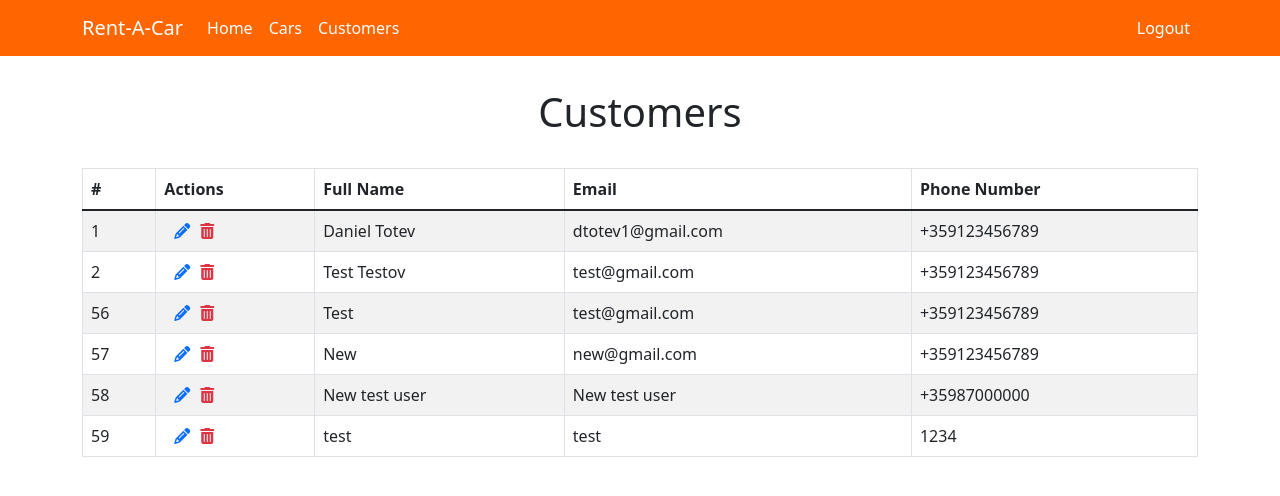
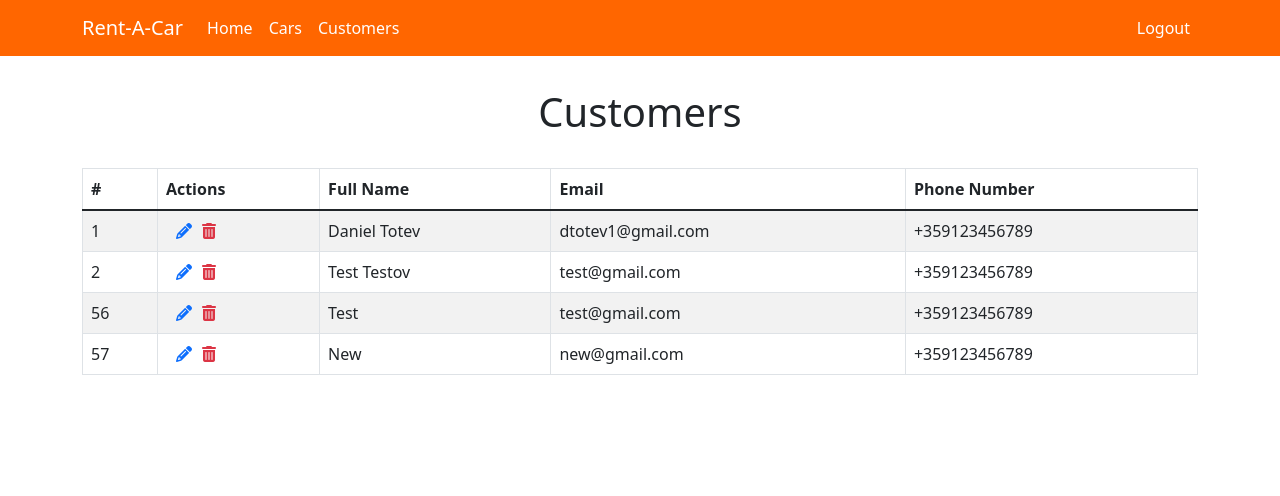
Before and after one commit to DanielTotev/React-Project-FMI, a React (Create React App) app: page /customers in a window 1280 px wide. Shown: the top 496 px of the page. Built offline with nearby package versions, Linux system fonts and the light colour scheme; data requests are answered from the project's data file; sample sign-in values are in the browser's storage.

Commit message:
Implemented delete customer

```diff
--- a/db/db.json
+++ b/db/db.json
@@ -28,20 +28,6 @@
       "password": "pass123",
       "phoneNumber": "+359123456789",
       "id": 57
-    },
-    {
-      "fullName": "New test user",
-      "email": "New test user",
-      "phoneNumber": "+35987000000",
-      "password": "1234",
-      "id": 58
-    },
-    {
-      "fullName": "test",
-      "email": "test",
-      "phoneNumber": "1234",
-      "password": "1234",
-      "id": 59
     }
   ],
   "vehicles": [
--- /dev/null
+++ b/src/components/customer/CustomerDeletePopup.jsx
@@ -0,0 +1,35 @@
+import React from "react";
+import { Modal, Button } from "react-bootstrap";
+import { deleteCustomer } from "../../util/customerUtils";
+
+export default function CustomerDeletePopup({
+  customer,
+  deleteCleanup,
+  show,
+  handleClose,
+}) {
+  const handleDeleteClick = async () => {
+    await deleteCustomer(customer.id);
+    deleteCleanup();
+    handleClose();
+  };
+  return (
+    <Modal show={show} onHide={handleClose}>
+      <Modal.Header closeButton>
+        <Modal.Title>Delete Customer</Modal.Title>
+      </Modal.Header>
+      <Modal.Body>
+        <p>Are you sure you want to delete this customer?</p>
+        <p>{`Name: ${customer.fullName} -  Email: ${customer.email}  - Phone Number: ${customer.phoneNumber}`}</p>
+      </Modal.Body>
+      <Modal.Footer>
+        <Button variant="secondary" onClick={handleClose}>
+          Close
+        </Button>
+        <Button variant="danger" onClick={handleDeleteClick}>
+          Delete customer
+        </Button>
+      </Modal.Footer>
+    </Modal>
+  );
+}
--- a/src/pages/CustomersListPage.jsx
+++ b/src/pages/CustomersListPage.jsx
@@ -1,12 +1,29 @@
 import React, { useEffect, useState } from "react";
 import { Container, Table } from "react-bootstrap";
+import CustomerDeletePopup from "../components/customer/CustomerDeletePopup";
 import { loadAllCustomers } from "../util/customerUtils";
+import { useModal } from "./../util/useModal";
 
 export default function CustomersListPage() {
   const [customers, setCustomers] = useState([]);
+  const [selectedCustomer, setSelectedCustomer] = useState({});
+  const [
+    showDeleteCustomerModal,
+    closeDeleteCustomerModal,
+    openDeleteCustomerModal,
+  ] = useModal(false);
+
+  const openDeletePopup = (customer) => {
+    setSelectedCustomer(customer);
+    openDeleteCustomerModal();
+  };
+
+  const loadCustomers = () => {
+    loadAllCustomers().then((res) => setCustomers(res));
+  };
 
   useEffect(() => {
-    loadAllCustomers().then((res) => setCustomers(res));
+    loadCustomers();
   }, []);
 
   return (
@@ -42,6 +59,7 @@ export default function CustomersListPage() {
                 <i
                   className="fa-solid fa-trash-can"
                   style={{ color: "#dc3545", cursor: "pointer" }}
+                  onClick={() => openDeletePopup(customer)}
                 ></i>
               </td>
               <td>{customer.fullName}</td>
@@ -51,6 +69,12 @@ export default function CustomersListPage() {
           ))}
         </tbody>
       </Table>
+      <CustomerDeletePopup
+        customer={selectedCustomer}
+        handleClose={closeDeleteCustomerModal}
+        show={showDeleteCustomerModal}
+        deleteCleanup={loadCustomers}
+      />
     </Container>
   );
 }
--- a/src/util/customerUtils.js
+++ b/src/util/customerUtils.js
@@ -35,3 +35,9 @@ export const getCurrentUser = () => {
 export const logout = () => {
   localStorage.removeItem("user");
 };
+
+export const deleteCustomer = (customerId) => {
+  return fetch(`${apiUrl}/${customerId}`, {
+    method: "DELETE",
+  });
+};
```
